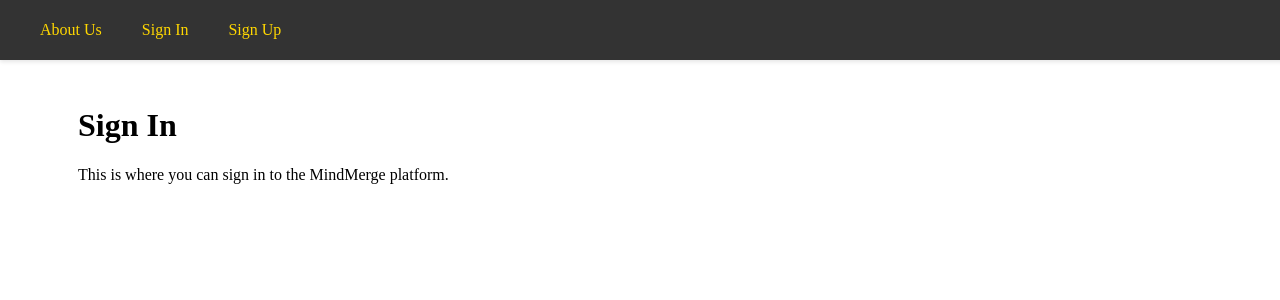
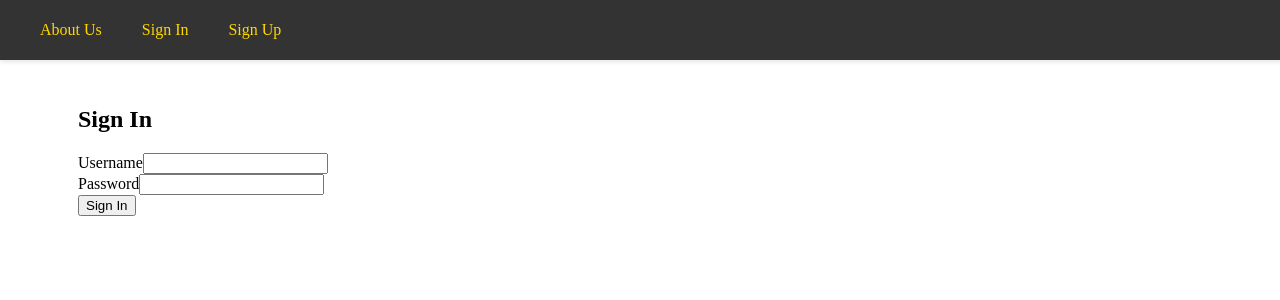
Before and after one commit to lucaSartore/MindMerge-FrontEnd, a Vue app: page /MindMergeApp/sign_in in a window 1280 px wide. Shown: the top 300 px of the page. Built offline with nearby package versions, Linux system fonts and the light colour scheme; no server answers.

Commit message:
signin started.

```diff
--- a/src/views/SignInView.vue
+++ b/src/views/SignInView.vue
@@ -2,8 +2,19 @@
 </script>
 
 <template>
-  <main>
-    <h1>Sign In</h1>
-    This is where you can sign in to the MindMerge platform.
-  </main>
+  <div class="sign-in-view">
+    <h2>Sign In</h2>
+    <form @submit.prevent="handleSignIn">
+      <div>
+        <label for="username">Username</label>
+        <input type="text" id="username" v-model="username" />
+      </div>
+      <div>
+        <label for="password">Password</label>
+        <input type="password" id="password" v-model="password" />
+      </div>
+      <button type="submit">Sign In</button>
+    </form>
+    <p v-if="errorMessage">{{ errorMessage }}</p>
+  </div>
 </template>
```
